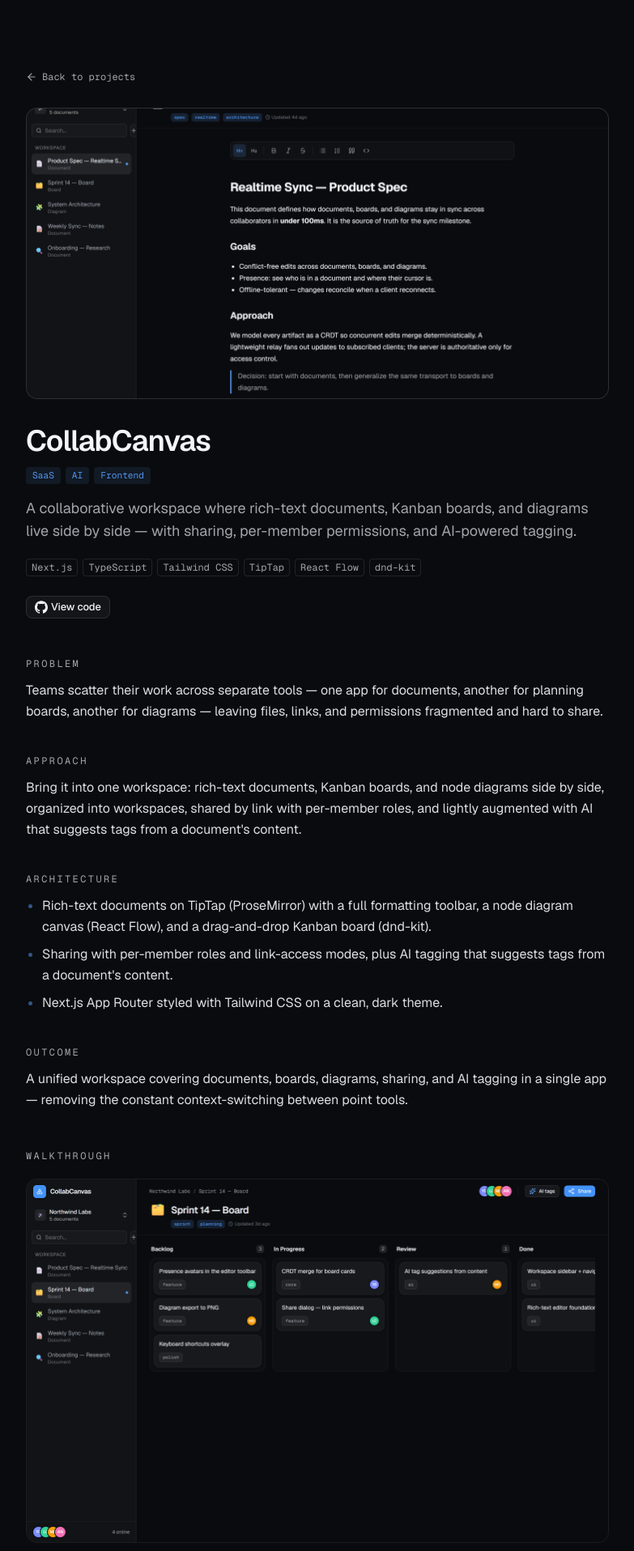
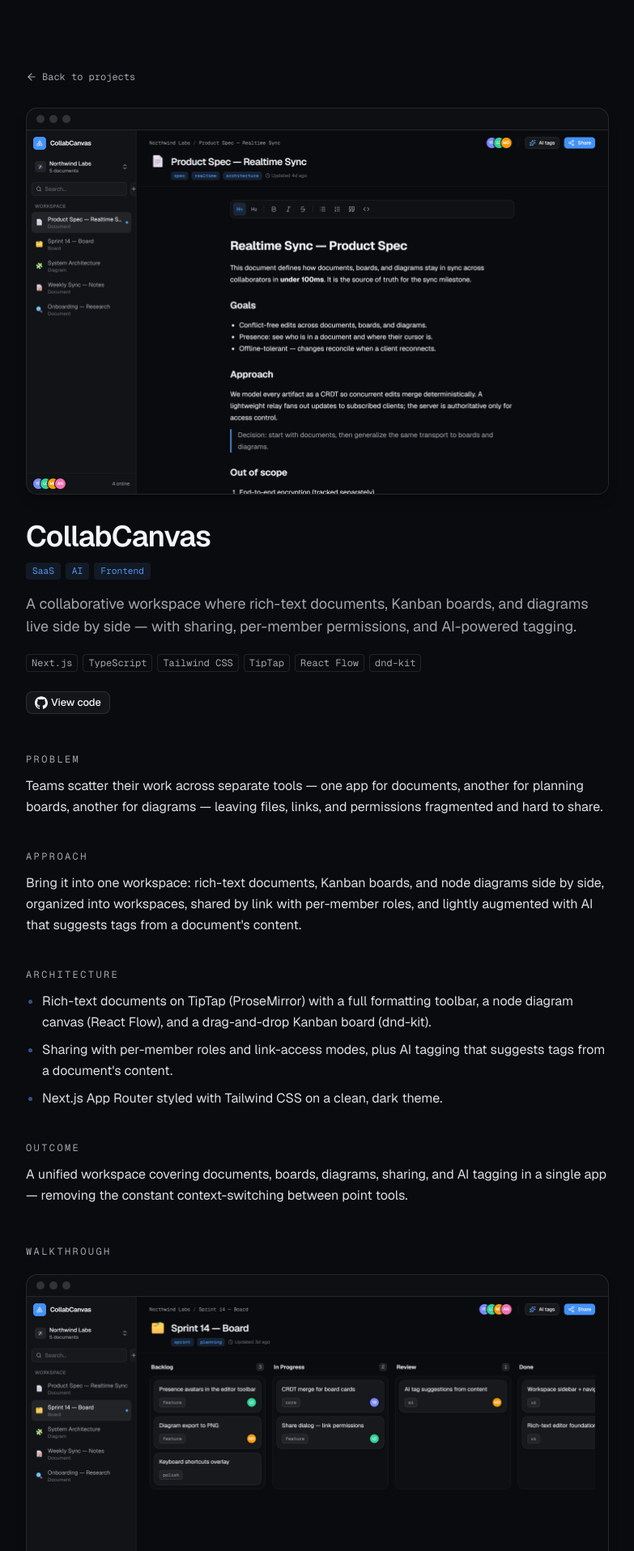
Before and after one commit to BenAbdesselemYoussef/portfolio2, a Next.js app: page /en/projects/collabcanvas in a window 1280 px wide. Shown: the part 44-1960 px from the top of the page at 81% size, without its empty margins (248-1031 px from the left). Built offline with nearby package versions, Linux system fonts and the light colour scheme.

Commit message:
fix: frame case-study screenshots in a window chrome
Dark-theme screenshots clashed on the light site theme. Wrap the case-study hero and gallery images in a fixed-dark window frame (ScreenshotFrame) so they read as app windows and stay intentional in both light and dark mode.

```diff
--- /dev/null
+++ b/components/screenshotFrame.tsx
@@ -0,0 +1,44 @@
+import Image from "next/image";
+
+import { cn } from "@/lib/utils";
+
+// Wraps a (dark-theme) app screenshot in a fixed-dark window chrome so it reads
+// as an app window and stays intentional in both light and dark site themes.
+export function ScreenshotFrame({
+  src,
+  alt,
+  sizes,
+  aspect = "aspect-[16/10]",
+  className,
+}: {
+  src?: string;
+  alt: string;
+  sizes?: string;
+  aspect?: string;
+  className?: string;
+}) {
+  return (
+    <div
+      className={cn(
+        "overflow-hidden rounded-xl border border-white/10 shadow-lg shadow-black/20",
+        className,
+      )}
+      style={{ background: "oklch(0.17 0.006 264)" }}
+    >
+      <div className="flex items-center gap-1.5 border-b border-white/10 px-3 py-2">
+        <span className="size-2.5 rounded-full bg-white/15" />
+        <span className="size-2.5 rounded-full bg-white/15" />
+        <span className="size-2.5 rounded-full bg-white/15" />
+      </div>
+      <div className={cn("relative", aspect)}>
+        {src ? (
+          <Image src={src} alt={alt} fill sizes={sizes} className="object-cover" />
+        ) : (
+          <div className="from-brand/15 grid h-full place-items-center bg-gradient-to-br to-transparent">
+            <span className="px-4 text-center font-mono text-lg text-white/30">{alt}</span>
+          </div>
+        )}
+      </div>
+    </div>
+  );
+}
--- a/components/sections/caseStudy.tsx
+++ b/components/sections/caseStudy.tsx
@@ -1,9 +1,8 @@
-import Image from "next/image";
 import { ArrowLeft, ExternalLink } from "lucide-react";
 import { useLocale, useTranslations } from "next-intl";
 
 import { GitHubIcon } from "@/components/icons";
-import { ProjectImage } from "@/components/projectImage";
+import { ScreenshotFrame } from "@/components/screenshotFrame";
 import { Button } from "@/components/ui/button";
 import type { Project } from "@/content/types";
 import { Link } from "@/i18n/navigation";
@@ -27,11 +26,11 @@
         {t("back")}
       </Link>
 
-      <ProjectImage
+      <ScreenshotFrame
         src={project.image}
-        title={localize(project.title, locale)}
+        alt={localize(project.title, locale)}
         sizes="(min-width: 768px) 768px, 100vw"
-        className="border-border/60 mt-6 aspect-[2/1] w-full rounded-xl border"
+        className="mt-6 w-full"
       />
 
       <header className="mt-8">
@@ -114,15 +113,12 @@
           <div className="mt-5 space-y-8">
             {study.gallery.map((shot) => (
               <figure key={shot.image}>
-                <div className="border-border/60 bg-card/40 relative aspect-[16/10] w-full overflow-hidden rounded-xl border">
-                  <Image
-                    src={shot.image}
-                    alt={localize(shot.caption, locale)}
-                    fill
-                    sizes="(min-width: 768px) 768px, 100vw"
-                    className="object-cover"
-                  />
-                </div>
+                <ScreenshotFrame
+                  src={shot.image}
+                  alt={localize(shot.caption, locale)}
+                  sizes="(min-width: 768px) 768px, 100vw"
+                  className="w-full"
+                />
                 <figcaption className="text-muted-foreground mt-3 text-sm text-pretty">
                   {localize(shot.caption, locale)}
                 </figcaption>
```
